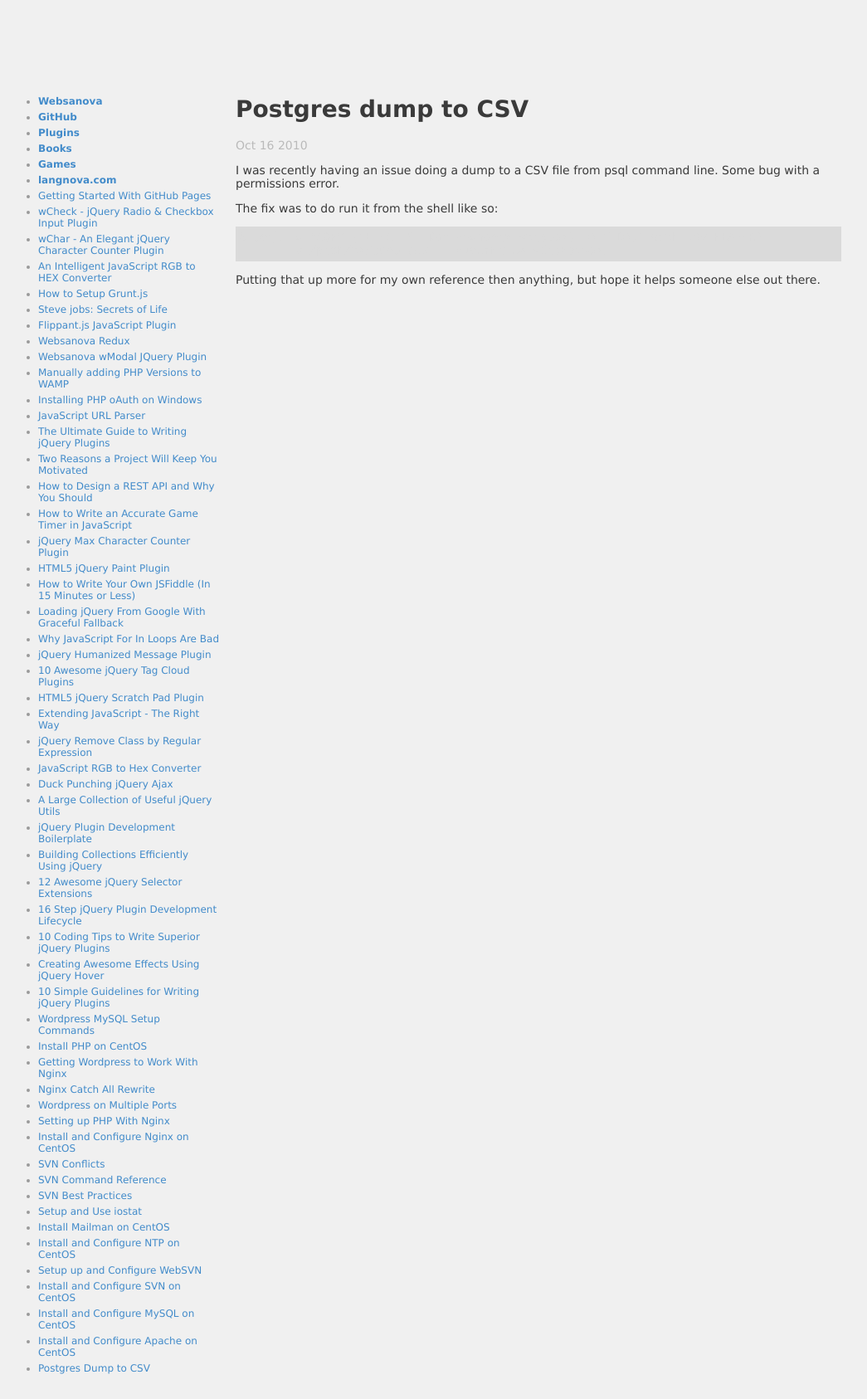
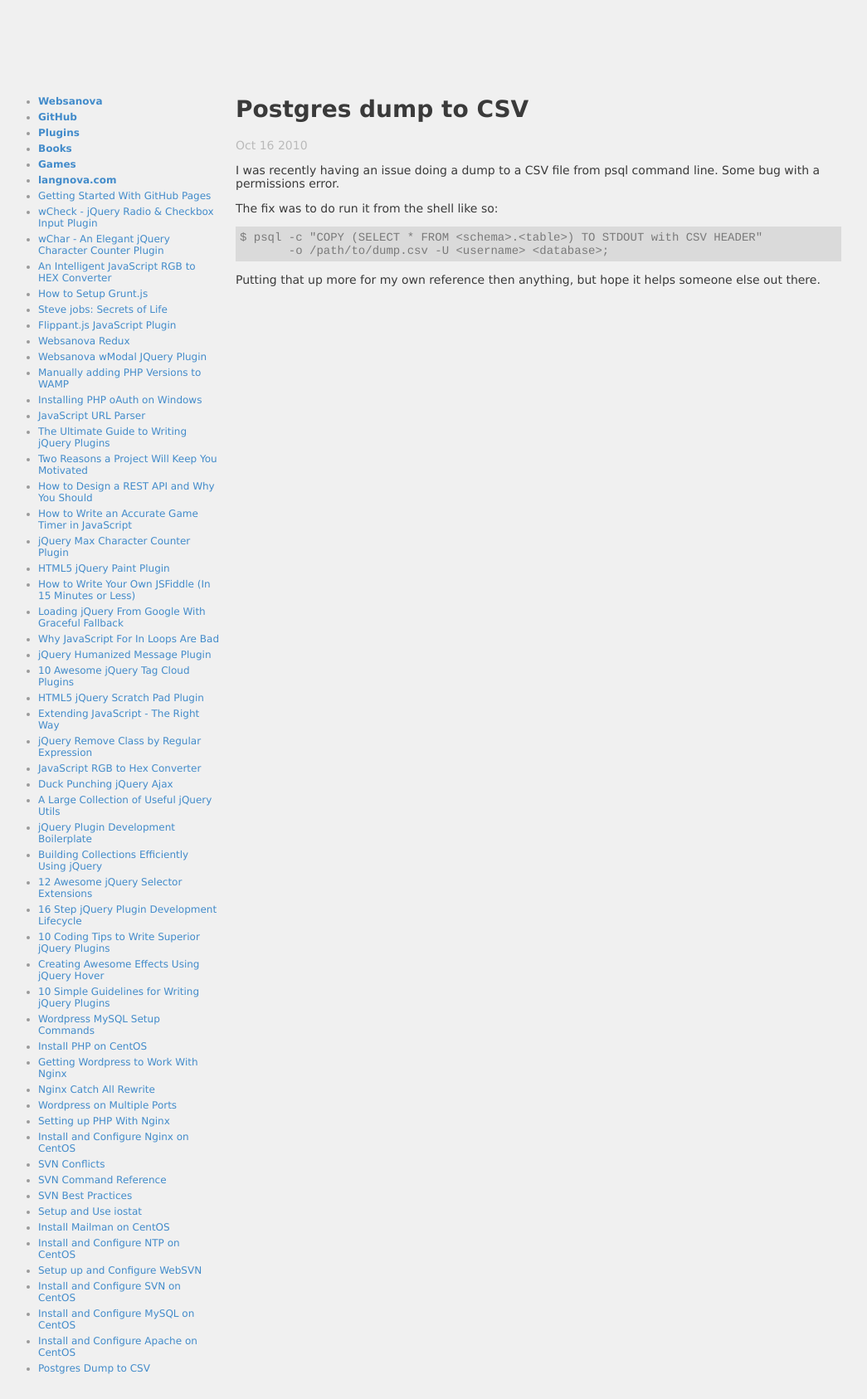
Before and after one commit to websanova/websanova.github.io, a Jekyll site: the page built from postgres-dump-to-csv.md, in a window 1280 px wide. Shown: the whole page at 83% size, without its empty margins (116-1161 px from the left). Built offline with Jekyll 4.4.1, drawn with Linux system fonts in a browser that asks for light colours; comment, search, counter and statistics services are not loaded.

Commit message:
Color fix.

```diff
--- a/_layouts/default.html
+++ b/_layouts/default.html
@@ -22,7 +22,7 @@
 		a {text-decoration: none; color: #428bca;}
 		pre {background: #dadada; padding: 5px;}
 		code {background-color: #dadada; font-family: courier; color: #D14;}
-		pre > code {color: #dadada;}
+		pre > code {color: #7a7a7a;}
 		blockquote {font-style: italic;}
 		ul {margin: 0px; padding: 0 0 0 12px;}
 		ul li {margin-bottom: 5px; font-size: 12px;}
```
